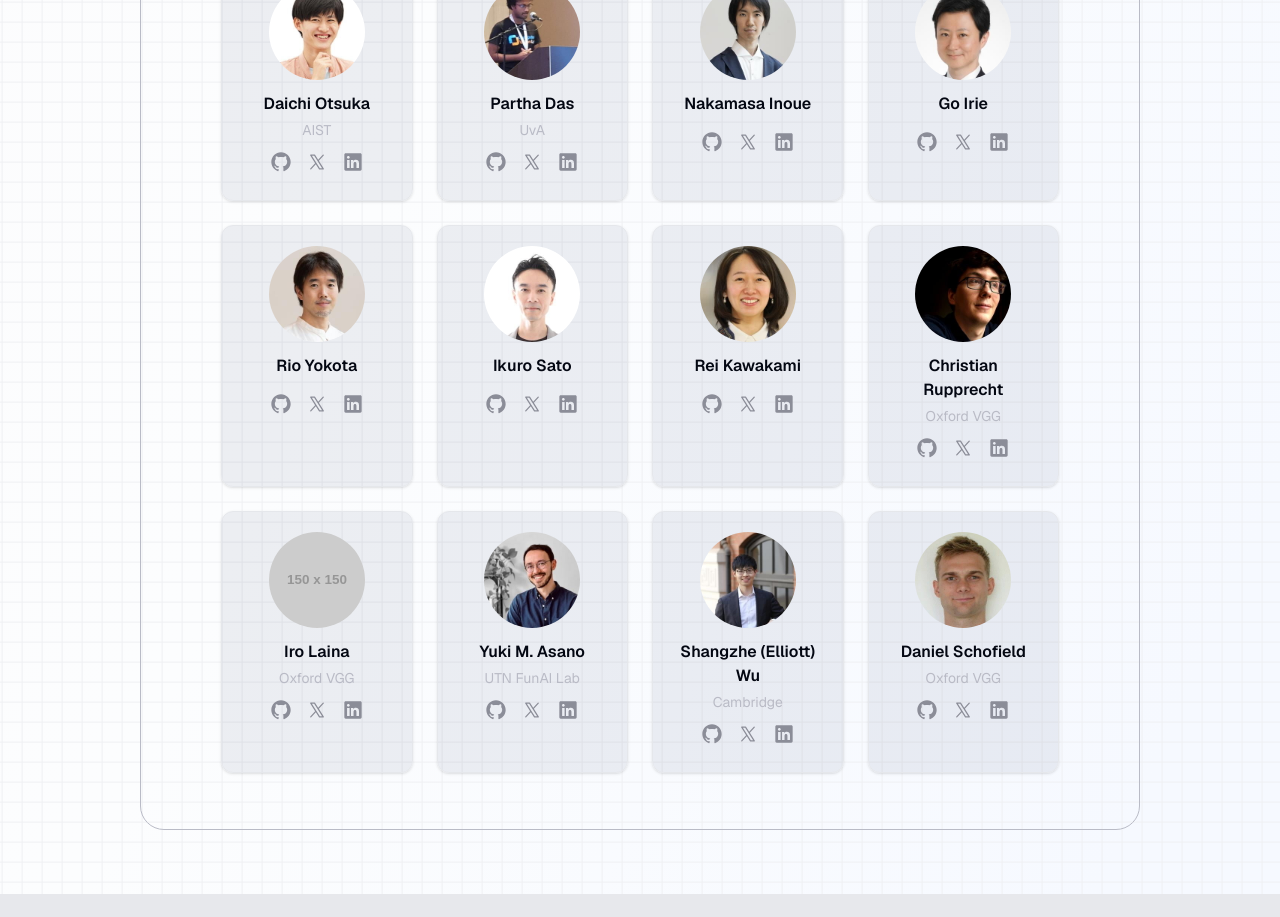
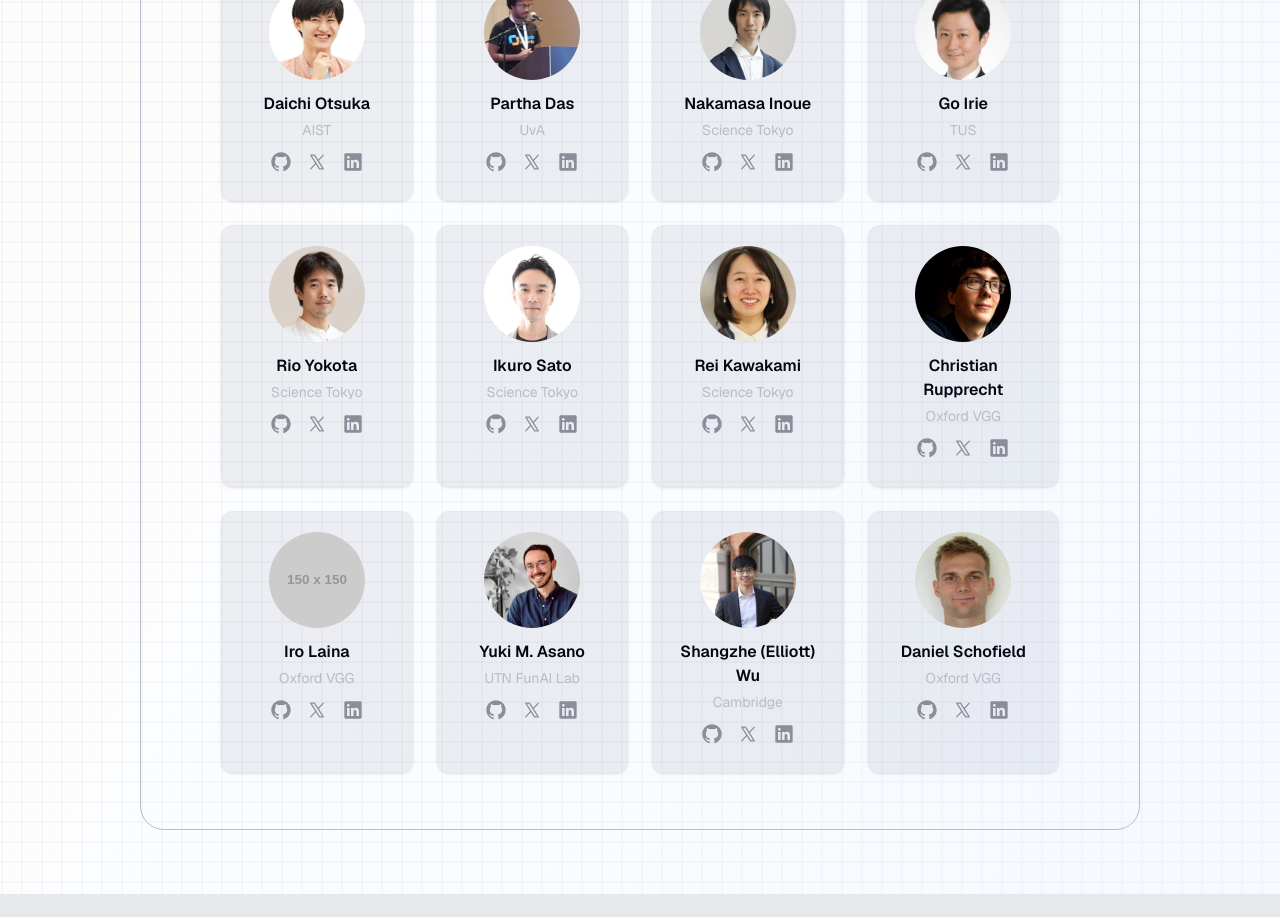
Before and after one commit to cvpaperchallenge-alumni/limit-lab-homepage, a Next.js app: page / in a window 1280 px wide. Shown: the part 1840-2757 px from the top of the page. Built offline with nearby package versions, Linux system fonts and the light colour scheme; what tailwindcss-animated would draw is missing.

Commit message:
Update affiliations for members

```diff
--- a/src/data/topPageData.ts
+++ b/src/data/topPageData.ts
@@ -59,7 +59,7 @@ export const members = [
   },
   {
     name: 'Nakamasa Inoue',
-    affiliation: '',
+    affiliation: 'Science Tokyo',
     photoUrl: '/members/nakamasa.inoue-256x256.jpg',
     githubUrl: '',
     XUrl: '',
@@ -67,7 +67,7 @@ export const members = [
   },
   {
     name: 'Go Irie',
-    affiliation: '',
+    affiliation: 'TUS',
     photoUrl: '/members/go.irie-256x256.jpg',
     githubUrl: '',
     XUrl: '',
@@ -75,7 +75,7 @@ export const members = [
   },
   {
     name: 'Rio Yokota',
-    affiliation: '',
+    affiliation: 'Science Tokyo',
     photoUrl: '/members/rio.yokota-256x256.jpg',
     githubUrl: '',
     XUrl: '',
@@ -83,7 +83,7 @@ export const members = [
   },
   {
     name: 'Ikuro Sato',
-    affiliation: '',
+    affiliation: 'Science Tokyo',
     photoUrl: '/members/ikuro.sato-256x256.jpg',
     githubUrl: '',
     XUrl: '',
@@ -91,7 +91,7 @@ export const members = [
   },
   {
     name: 'Rei Kawakami',
-    affiliation: '',
+    affiliation: 'Science Tokyo',
     photoUrl: '/members/rei.kawakami-256x256.jpg',
     githubUrl: '',
     XUrl: '',
```
